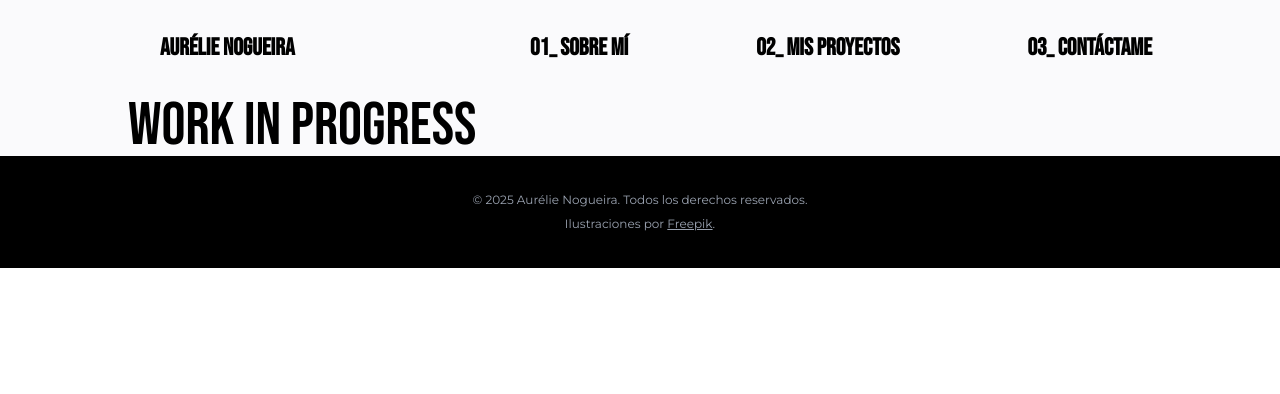
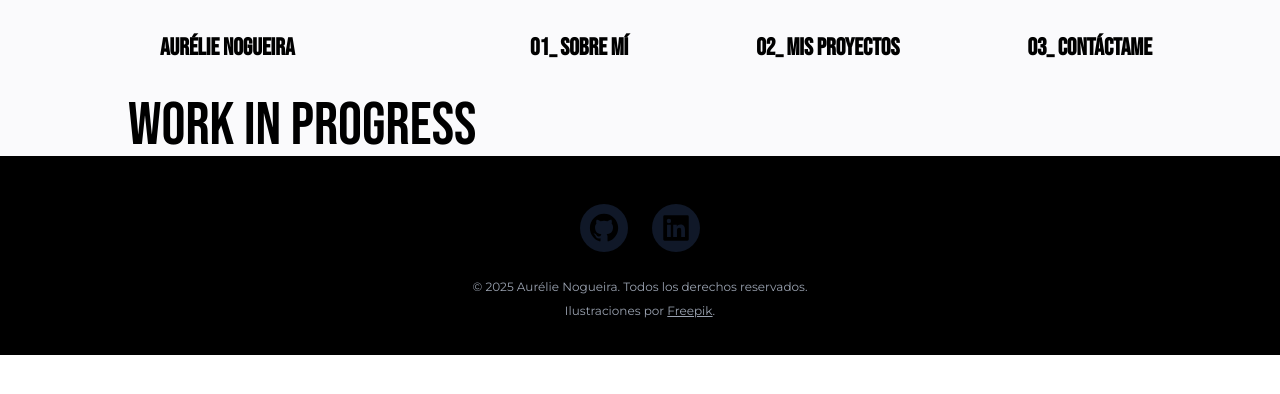
Before and after one commit to aurelienog/portfolio, a React (Vite) app in the folder web/: page /about in a window 1280 px wide. Shown: the top 394 px of the page. Built offline with nearby package versions, Linux system fonts and the light colour scheme.

Commit message:
change icons web

```diff
--- a/web/src/components/footer/Footer.jsx
+++ b/web/src/components/footer/Footer.jsx
@@ -1,10 +1,15 @@
 import React from 'react'
-
+import github from '../../assets/github.svg';
+import linkedIn from '../../assets/linkedin.svg';
+import NeonIcon from '../neon-icon/NeonIcon';
 
 function Footer() {
   return (
     <footer className='bg-black text-white/90 p-8'>
-
+      <ul className='flex justify-center gap-6 p-4 w-[80%] mx-auto'>
+        <li><NeonIcon icon={github} url="https://github.com/aurelienog"/></li>
+        <li><NeonIcon icon={linkedIn} url="https://www.linkedin.com/in/aurelie-nogueira"/></li>
+      </ul>
 
       <p className="text-xs text-center text-gray-400">&copy; 2025 Aurélie Nogueira. Todos los derechos reservados. <br></br>
       Ilustraciones por <a href="https://www.freepik.com" target="_blank" rel="noopener noreferrer" className="underline hover:text-gray-300">Freepik</a>.</p>
--- a/web/src/components/neon-icon/NeonIcon.jsx
+++ b/web/src/components/neon-icon/NeonIcon.jsx
@@ -1,9 +1,9 @@
 import React from 'react'
 
-function NeonIcon({Icon, url}) {
+function NeonIcon({icon, url}) {
   return (
     <a href={url} target="_blank" rel="noopener noreferrer" className='inline-block transition-colors transition-transform transition-outline duration-300 ease-in-out rounded-full aspect-square bg-gray-900 content-center text-white/60 hover:scale-125 hover:text-purple-500 w-12 cursor-pointer mx-auto hover:outline-2 hover:shadow-[0_0_5px_theme(colors.purple.200),_0_0_20px_theme(colors.purple.700)]'>
-      <Icon fill="currentColor" className="w-[70%] h-auto mx-auto "/>
+      <img src = {`${icon}`} className="w-[70%] h-auto mx-auto "/>
     </a>
   )
 }
```
